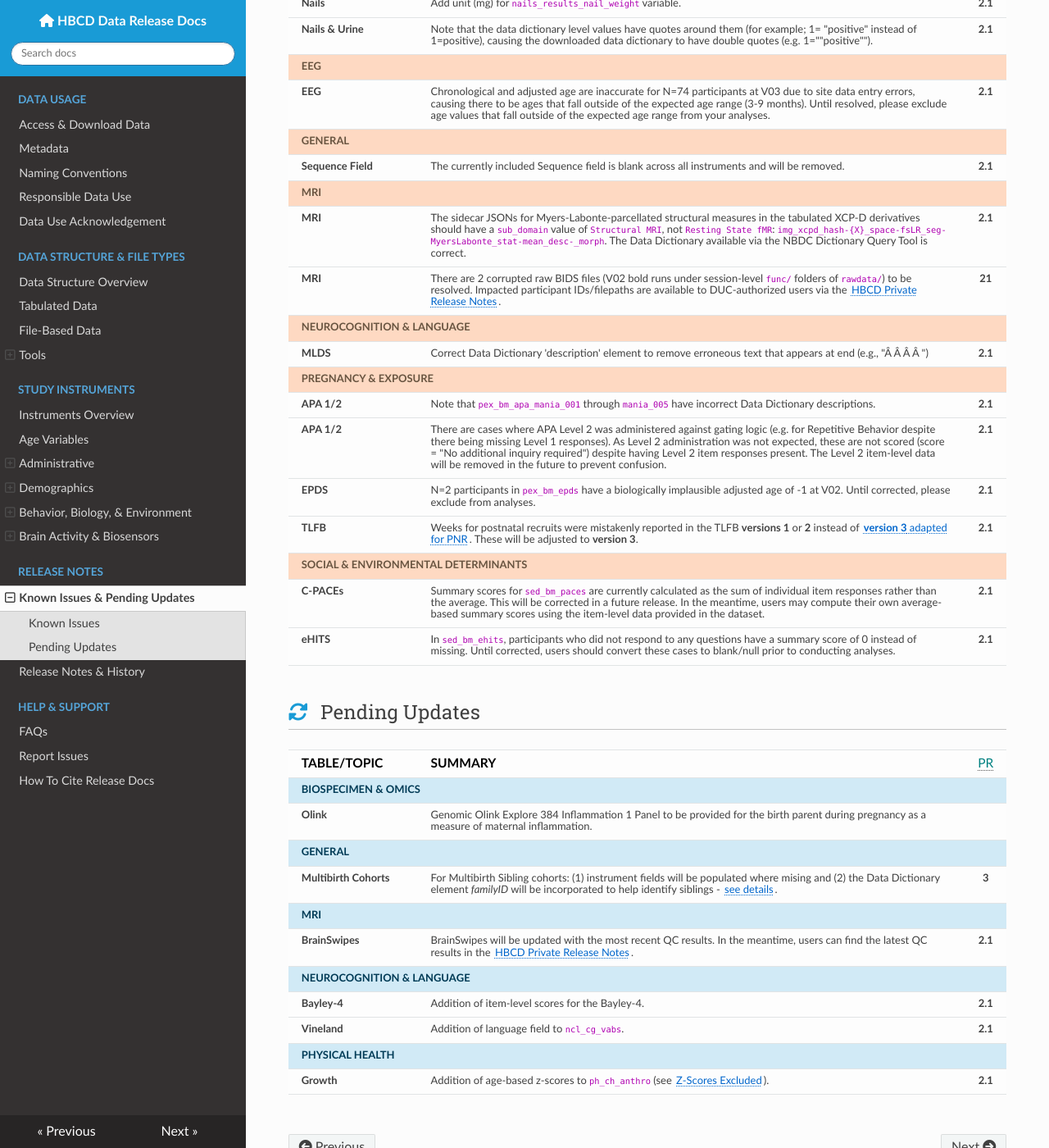
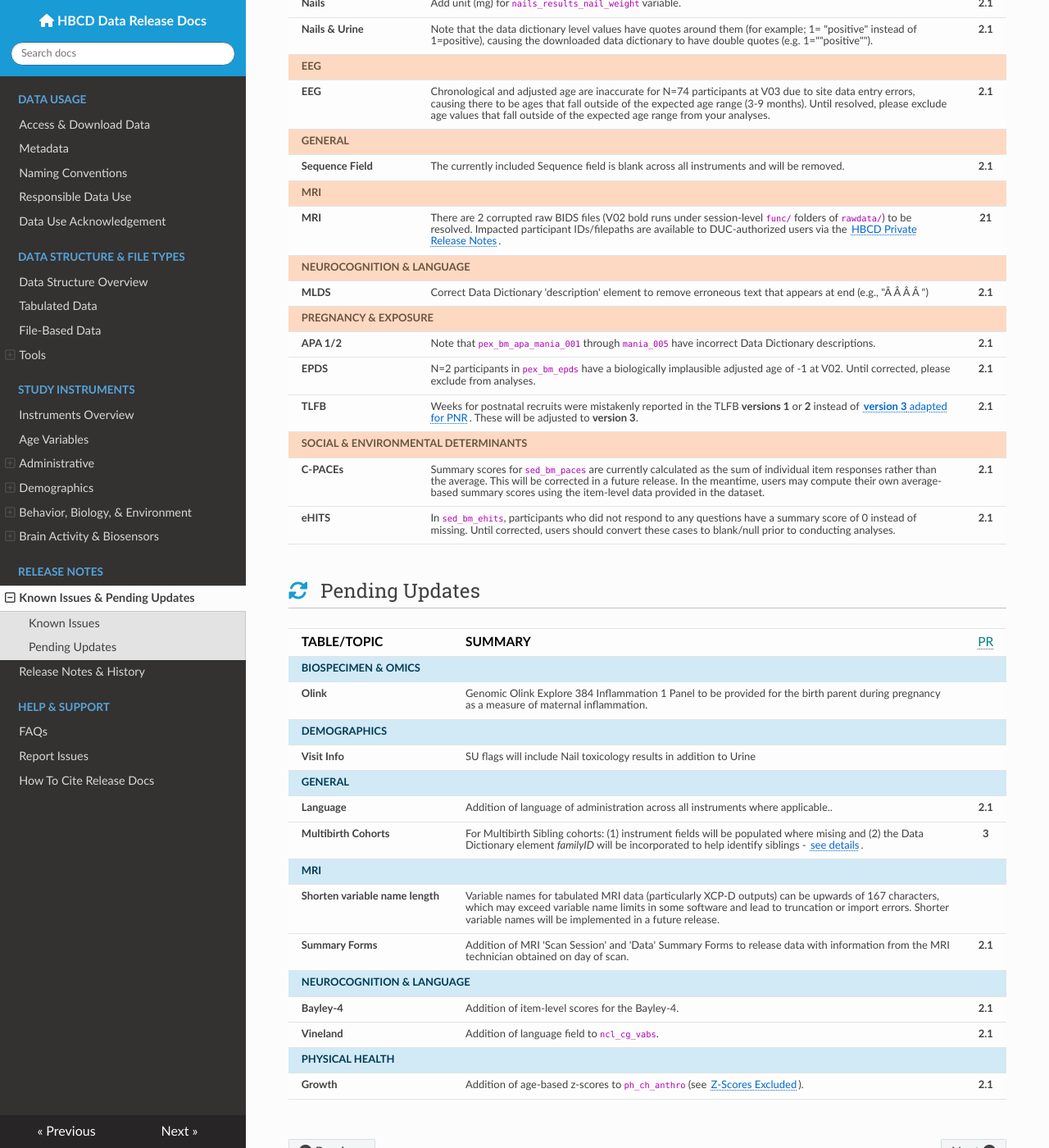
Before and after one commit to nbdc-datahub/hbcd-docs, an MkDocs documentation site: the page built from docs/changelog/issues-updates.md, in a window 1280 px wide and 1400 px high, scrolled down 760 px. Shown: the whole window at 82% size. Built offline with MkDocs 1.6.1, drawn with Linux system fonts in a browser that asks for light colours; nearby versions of some CDN libraries.

Commit message:
update known issues and updates

```diff
--- a/docs/changelog/issues-updates.md
+++ b/docs/changelog/issues-updates.md
@@ -80,11 +80,6 @@ To ask a question or report an issue, please submit a ticket through the [Help C
 <tr class="domain-row-issue"><td colspan="4"><strong>MRI</strong></td></tr>
 <tr>
 <td class='table-cell' style='font-weight: bold;'>MRI</td>
-<td style='word-wrap: break-word; white-space: normal;'>The sidecar JSONs for Myers-Labonte-parcellated structural measures in the tabulated XCP-D derivatives should have a <code>sub_domain</code> value of <code>Structural MRI</code>, not <code>Resting State fMR</code>: <code>img_xcpd_hash-{X}_space-fsLR_seg-MyersLabonte_stat-mean_desc-_morph</code>. The Data Dictionary available via the NBDC Dictionary Query Tool is correct.</td>
-<td style='text-align: center; font-weight: bold;'>2.1</td>
-</tr>
-<tr>
-<td class='table-cell' style='font-weight: bold;'>MRI</td>
 <td style='word-wrap: break-word; white-space: normal;'>There are 2 corrupted raw BIDS files (V02 bold runs under session-level <code>func/</code> folders of <code>rawdata/</code>) to be resolved. Impacted participant IDs/filepaths are available to DUC-authorized users via the <a href="https://hbcd-docs-private.lassoinformatics.com/#download">HBCD Private Release Notes</a>.</td>
 <td style='text-align: center; font-weight: bold;'>21</td>
 </tr>
@@ -98,11 +93,6 @@ To ask a question or report an issue, please submit a ticket through the [Help C
 <tr>
 <td class='table-cell' style='font-weight: bold;'>APA 1/2</td>
 <td style='word-wrap: break-word; white-space: normal;'>Note that <code>pex_bm_apa_mania_001</code> through <code>mania_005</code> have incorrect Data Dictionary descriptions.</td>
-<td style='text-align: center; font-weight: bold;'>2.1</td>
-</tr>
-<tr>
-<td class='table-cell' style='font-weight: bold;'>APA 1/2</td>
-<td style='word-wrap: break-word; white-space: normal;'>There are cases where APA Level 2 was administered against gating logic (e.g. for Repetitive Behavior despite there being missing Level 1 responses). As Level 2 administration was not expected, these are not scored (score = "No additional inquiry required") despite having Level 2 item responses present. The Level 2 item-level data will be removed in the future to prevent confusion.</td>
 <td style='text-align: center; font-weight: bold;'>2.1</td>
 </tr>
 <tr>
@@ -149,7 +139,18 @@ To ask a question or report an issue, please submit a ticket through the [Help C
 <td style='word-wrap: break-word; white-space: normal;'>Genomic Olink Explore 384 Inflammation 1 Panel to be provided for the birth parent during pregnancy as a measure of maternal inflammation.</td>
 <td style='text-align: center; font-weight: bold;'></td>
 </tr>
+<tr class="domain-row-pending"><td colspan="4"><strong>DEMOGRAPHICS</strong></td></tr>
+<tr>
+<td class='table-cell' style='font-weight: bold;'>Visit Info</td>
+<td style='word-wrap: break-word; white-space: normal;'>SU flags will include Nail toxicology results in addition to Urine</td>
+<td style='text-align: center; font-weight: bold;'></td>
+</tr>
 <tr class="domain-row-pending"><td colspan="4"><strong>GENERAL</strong></td></tr>
+<tr>
+<td class='table-cell' style='font-weight: bold;'>Language</td>
+<td style='word-wrap: break-word; white-space: normal;'>Addition of language of administration across all instruments where applicable..</td>
+<td style='text-align: center; font-weight: bold;'>2.1</td>
+</tr>
 <tr>
 <td class='table-cell' style='font-weight: bold;'>Multibirth Cohorts</td>
 <td style='word-wrap: break-word; white-space: normal;'>For Multibirth Sibling cohorts: (1) instrument fields will be populated where mising and (2) the Data Dictionary element <em>familyID</em> will be incorporated to help identify siblings - <a href="https://docs.hbcdstudy.org/latest/instruments/demo/visitinfo/#warning">see details</a>.</td>
@@ -157,8 +158,13 @@ To ask a question or report an issue, please submit a ticket through the [Help C
 </tr>
 <tr class="domain-row-pending"><td colspan="4"><strong>MRI</strong></td></tr>
 <tr>
-<td class='table-cell' style='font-weight: bold;'>BrainSwipes</td>
-<td style='word-wrap: break-word; white-space: normal;'>BrainSwipes will be updated with the most recent QC results. In the meantime, users can find the latest QC results in the <a href="https://hbcd-docs-private.lassoinformatics.com/#download">HBCD Private Release Notes</a>.</td>
+<td class='table-cell' style='font-weight: bold;'>Shorten variable name length</td>
+<td style='word-wrap: break-word; white-space: normal;'>Variable names for tabulated MRI data (particularly XCP-D outputs) can be upwards of 167 characters, which may exceed variable name limits in some software and lead to truncation or import errors. Shorter variable names will be implemented in a future release.</td>
+<td style='text-align: center; font-weight: bold;'></td>
+</tr>
+<tr>
+<td class='table-cell' style='font-weight: bold;'>Summary Forms</td>
+<td style='word-wrap: break-word; white-space: normal;'>Addition of MRI 'Scan Session' and 'Data' Summary Forms to release data with information from the MRI technician obtained on day of scan.</td>
 <td style='text-align: center; font-weight: bold;'>2.1</td>
 </tr>
 <tr class="domain-row-pending"><td colspan="4"><strong>NEUROCOGNITION &amp; LANGUAGE</strong></td></tr>
```
Also changed, not shown: 1 other file.
